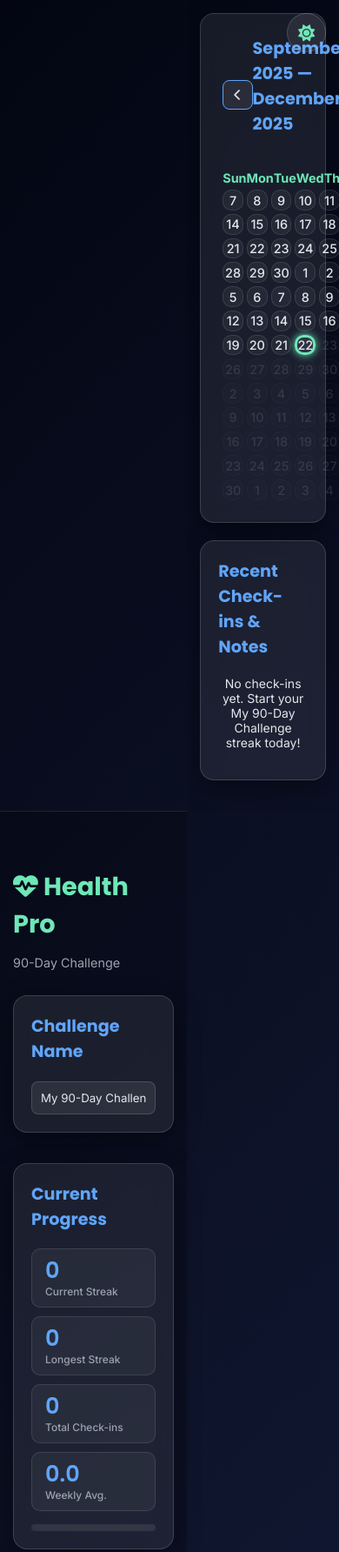
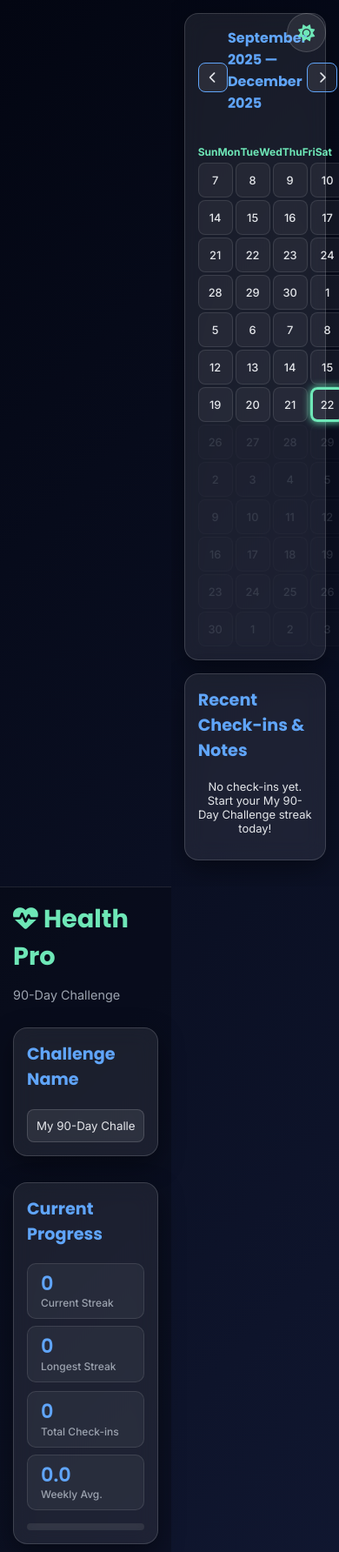
Before and after one commit to saram-aman/HealthPro, a plain HTML site: page index.html in a window 390 px wide. Shown: the top 1784 px of the page at 87% size. Drawn offline with Linux system fonts and the light colour scheme.

Commit message:
added mobile view

```diff
--- a/style/style.css
+++ b/style/style.css
@@ -18,7 +18,7 @@
 
 * {
     box-sizing: border-box;
-    transition: background-color 0.3s ease, border 0.3s ease, transform 0.2s ease, box-shadow 0.2s ease, color 0.3s ease;
+    transition: all 0.3s ease-out;
 }
 
 body {
@@ -126,6 +126,7 @@ h3 { font-size: 1.2rem; color: var(--color-accent-blue); }
     flex-wrap: wrap;
     gap: 10px;
     margin-top: 10px;
+    justify-content: center;
 }
 
 .badge-item {
@@ -274,6 +275,8 @@ h3 { font-size: 1.2rem; color: var(--color-accent-blue); }
     position: relative;
     background: rgba(255, 255, 255, 0.05);
     border: 1px solid rgba(255, 255, 255, 0.1);
+    user-select: none;
+    -webkit-user-select: none;
 }
 
 .day-cell:hover:not(.current-day):not(.inactive) {
@@ -387,6 +390,13 @@ h3 { font-size: 1.2rem; color: var(--color-accent-blue); }
     display: none;
 }
 
+@media (max-width: 450px) {
+    .modal {
+        width: 95%;
+        margin: 10px;
+    }
+}
+
 #message-box {
     position: fixed;
     bottom: 20px;
@@ -471,6 +481,10 @@ h3 { font-size: 1.2rem; color: var(--color-accent-blue); }
 }
 
 @media (max-width: 900px) {
+    body {
+        font-size: 13px;
+    }
+
     #app-container {
         grid-template-columns: 1fr;
         width: 100%;
@@ -479,24 +493,67 @@ h3 { font-size: 1.2rem; color: var(--color-accent-blue); }
         border-radius: 0;
     }
 
+    #main-content {
+        padding: 15px;
+        order: 1;
+    }
+
     #sidebar {
-        padding: 65px 15px 15px 15px;
+        padding: 15px;
         order: 2;
         border-right: none;
         border-top: 1px solid rgba(255, 255, 255, 0.1);
     }
 
-    #main-content {
+    .glass-card {
         padding: 15px;
-        order: 1;
+        margin-bottom: 15px;
     }
 
     .stat-grid {
         grid-template-columns: 1fr;
+        gap: 8px;
+    }
+
+    .stat-value {
+        font-size: 1.4rem;
     }
 
     .controls-grid {
         grid-template-columns: repeat(2, 1fr);
+        gap: 8px;
+    }
+
+    .btn-tool {
+        padding: 10px 8px;
+        font-size: 0.85rem;
+    }
+
+    #calendar-section {
+        padding: 15px;
+    }
+
+    .weekdays {
+        font-size: 0.75rem;
+    }
+
+    #calendar-grid {
+        gap: 3px;
+    }
+
+    .day-cell {
+        font-size: 0.8rem;
+        min-height: 40px;
+        border-radius: 8px;
+    }
+
+    .day-cell .mood-dot {
+        width: 5px;
+        height: 5px;
+    }
+
+    .calendar-header h3 {
+        font-size: 1rem;
     }
 
     #theme-toggle {
@@ -504,13 +561,6 @@ h3 { font-size: 1.2rem; color: var(--color-accent-blue); }
         right: 15px;
     }
 
-    #calendar-grid {
-        gap: 4px;
-    }
-
-    .day-cell {
-        font-size: 0.9rem;
-    }
 
     #message-box {
         bottom: 10px;
```
